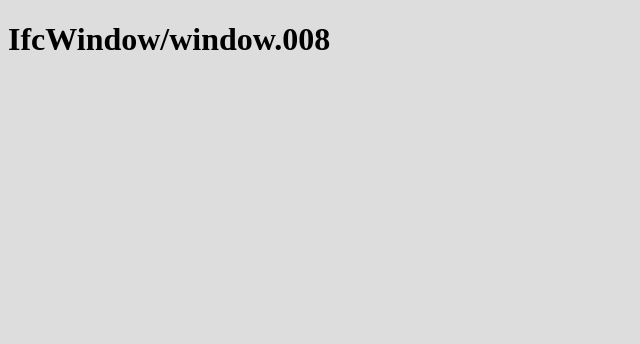
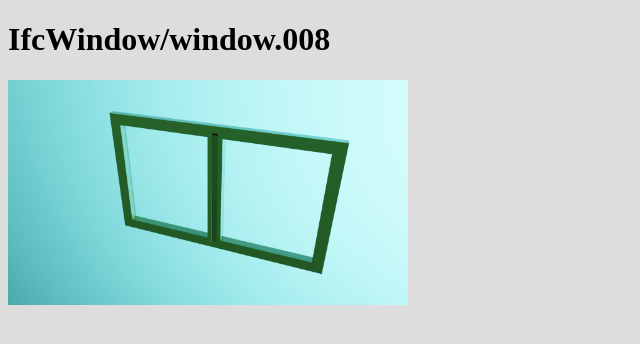
Before and after one commit to araobp/ConstructionMaterials, a plain HTML site: page www/IfcWindow/window.008.html in a window 1280 px wide. Shown: the whole page, without its empty margins (0-640 px from the left). Drawn offline with Linux system fonts and the light colour scheme.

Commit message:
Update window.008.html

```diff
--- a/www/IfcWindow/window.008.html
+++ b/www/IfcWindow/window.008.html
@@ -9,6 +9,8 @@
 
     <h1>IfcWindow/window.008</h1>
 
+    <img src="images/window1.png" width=400px>
+
 </body>
 
 </html>
```
